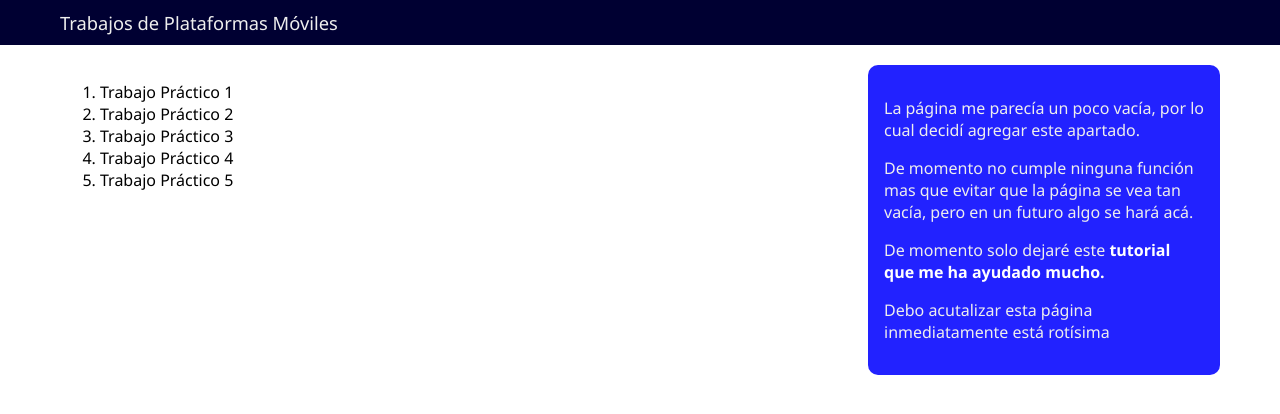
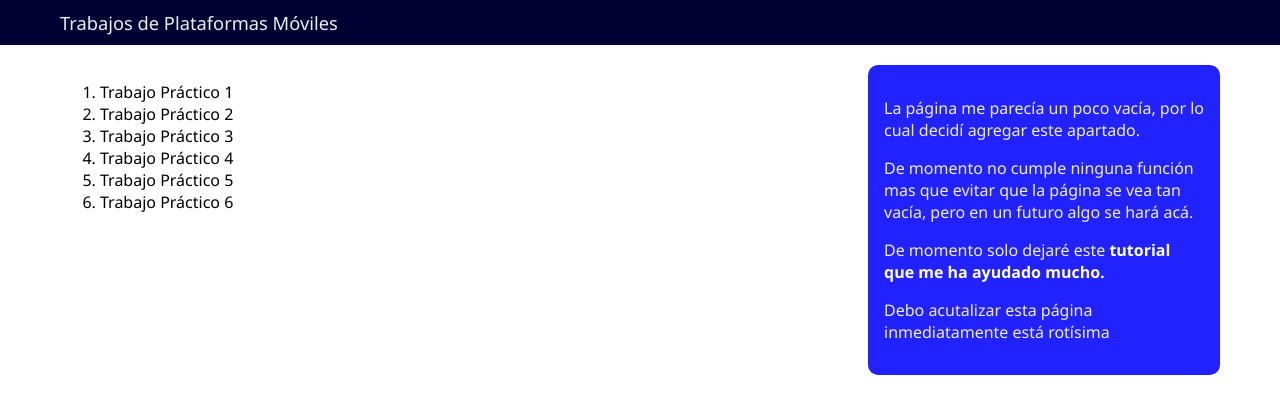
Before and after one commit to ArielZuritaMarquez/plataformas-moviles-entregas, a plain HTML site: page index.html in a window 1280 px wide. Drawn offline with Linux system fonts and the light colour scheme.

Commit message:
Update index.html

```diff
--- a/index.html
+++ b/index.html
@@ -20,6 +20,7 @@
                 <li><a href="https://arielzuritamarquez.github.io/plataformas-moviles-entregas/tp-3/">Trabajo Pr&aacute;ctico 3</a></li>
                 <li><a href="https://arielzuritamarquez.github.io/plataformas-moviles-entregas/tp-4/">Trabajo Pr&aacute;ctico 4</a></li>
                 <li><a href="https://arielzuritamarquez.github.io/plataformas-moviles-entregas/tp-5/">Trabajo Pr&aacute;ctico 5</a></li>
+                <li><a href="https://arielzuritamarquez.github.io/plataformas-moviles-entregas/tp-6/">Trabajo Pr&aacute;ctico 6</a></li>
             </ul>
         </section>
         <aside>
```
